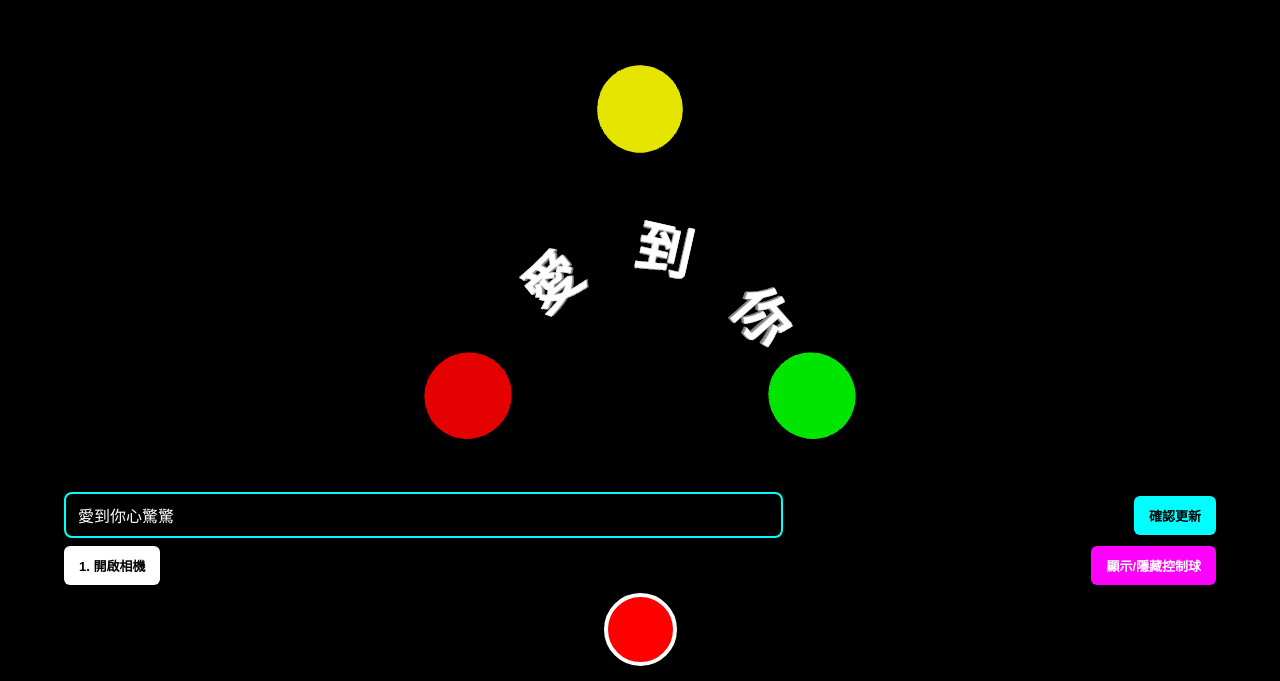
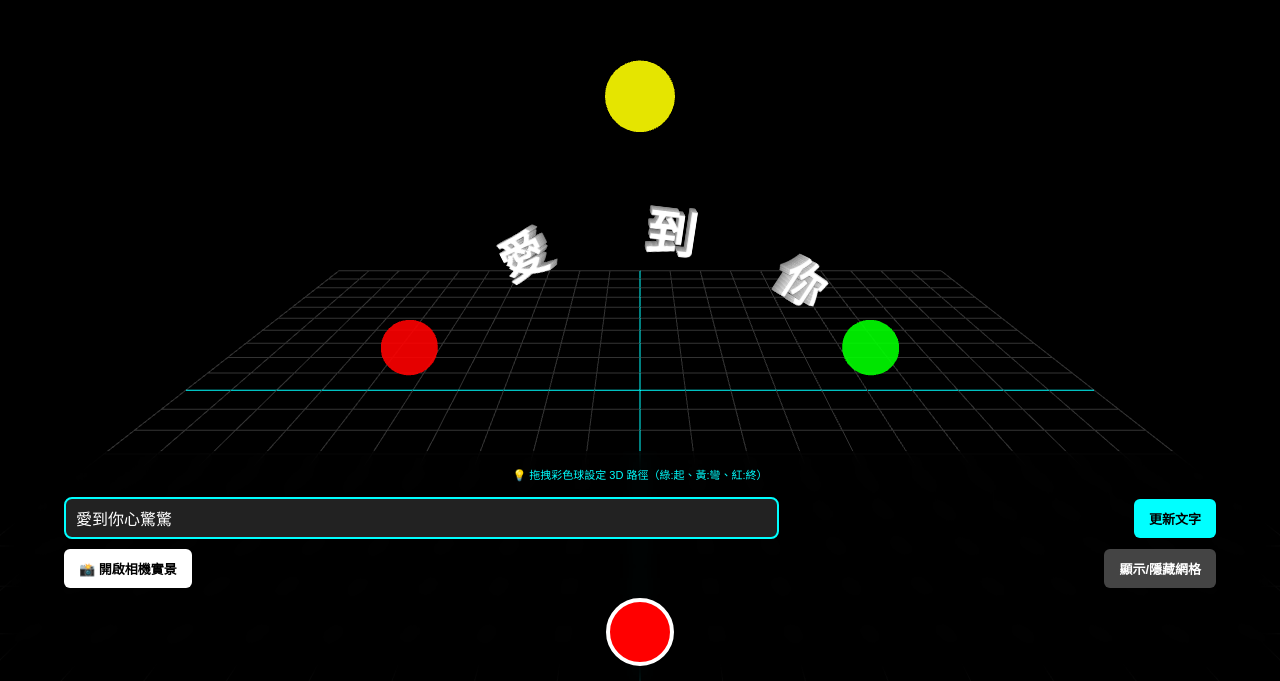
Before and after one commit to kuochili-ops/3D_virtual, a plain HTML site: page index.html in a window 1280 px wide. Shown: the part 119-800 px from the top of the page. Drawn offline with nearby package versions, Linux system fonts and the light colour scheme; animation ran at ten frames a second.

Commit message:
Update index.html

```diff
--- a/index.html
+++ b/index.html
@@ -3,20 +3,21 @@
 <head>
     <meta charset="UTF-8">
     <meta name="viewport" content="width=device-width, initial-scale=1.0, maximum-scale=1.0, user-scalable=no">
-    <title>AR Studio - Ultimate Controls</title>
+    <title>AR Studio - 3D Simulation Mode</title>
     <style>
-        body { margin: 0; background: #000; overflow: hidden; font-family: sans-serif; }
+        body { margin: 0; background: #111; overflow: hidden; font-family: sans-serif; }
         #canvas-container { position: absolute; top: 0; left: 0; width: 100vw; height: 100vh; z-index: 10; }
         #app-ui {
             position: absolute; bottom: 0; left: 0; width: 100%; z-index: 100;
-            background: rgba(0,0,0,0.6); backdrop-filter: blur(5px);
-            padding: 15px 0; display: flex; flex-direction: column; align-items: center; gap: 8px;
+            background: rgba(0,0,0,0.7); backdrop-filter: blur(10px);
+            padding: 15px 0; display: flex; flex-direction: column; align-items: center; gap: 10px;
         }
         .ui-row { width: 90%; display: flex; justify-content: space-between; align-items: center; }
-        input[type="text"] { background: #000; border: 2px solid #00ffff; color: #fff; padding: 12px; border-radius: 8px; width: 60%; font-size: 16px; }
-        #rec-btn { width: 65px; height: 65px; border-radius: 50%; border: 4px solid #fff; background: red; cursor: pointer; }
+        input[type="text"] { background: #222; border: 2px solid #00ffff; color: #fff; padding: 10px; border-radius: 8px; width: 60%; font-size: 16px; }
+        #rec-btn { width: 60px; height: 60px; border-radius: 50%; border: 4px solid #fff; background: red; cursor: pointer; }
         #rec-btn.recording { border-radius: 12px; background: #fff; }
-        .btn { background: #00ffff; border: none; padding: 10px 15px; border-radius: 6px; font-weight: bold; font-size: 13px; }
+        .btn { background: #00ffff; color: #000; border: none; padding: 10px 15px; border-radius: 6px; font-weight: bold; font-size: 13px; cursor: pointer; }
+        .hint { color: #00ffff; font-size: 11px; margin-bottom: 5px; }
     </style>
 </head>
 <body>
@@ -25,13 +26,14 @@
 <div id="canvas-container"></div>
 
 <div id="app-ui">
+    <div class="hint">💡 拖拽彩色球設定 3D 路徑（綠:起、黃:彎、紅:終）</div>
     <div class="ui-row">
         <input type="text" id="textInput" value="愛到你心驚驚">
-        <button class="btn" id="updateBtn">確認更新</button>
+        <button class="btn" id="updateBtn">更新文字</button>
     </div>
     <div class="ui-row">
-        <button class="btn" id="startCam" style="background:#fff;">1. 開啟相機</button>
-        <button class="btn" id="toggleGuide" style="background:#ff00ff; color:#fff;">顯示/隱藏控制球</button>
+        <button class="btn" id="startCam" style="background:#fff;">📸 開啟相機實景</button>
+        <button class="btn" id="toggleGrid" style="background:#444; color:#fff;">顯示/隱藏網格</button>
     </div>
     <div id="rec-btn"></div>
 </div>
@@ -49,60 +51,68 @@
     import * as THREE from 'three';
     import { DragControls } from 'three/addons/controls/DragControls.js';
 
-    class FinalARApp {
+    class SimARApp {
         constructor() {
             this.scene = new THREE.Scene();
             this.renderer = new THREE.WebGLRenderer({ antialias: true, preserveDrawingBuffer: true });
-            this.camera = new THREE.PerspectiveCamera(50, window.innerWidth / window.innerHeight, 1, 2000);
+            this.camera = new THREE.PerspectiveCamera(50, window.innerWidth / window.innerHeight, 1, 3000);
             this.charGroups = [];
             this.init();
         }
 
-        async init() {
+        init() {
             this.renderer.setSize(window.innerWidth, window.innerHeight);
             this.renderer.setPixelRatio(window.devicePixelRatio);
             document.getElementById('canvas-container').appendChild(this.renderer.domElement);
-            this.camera.position.set(0, 0, 300);
 
-            // 強化版控制球：座標更集中在畫面，方便手指操作
+            // 視角設定：稍微俯視，方便觀察 3D 路徑
+            this.camera.position.set(0, 100, 350);
+            this.camera.lookAt(0, 0, 0);
+
+            // 1. 加入模擬地盤 (Grid Helper)
+            this.grid = new THREE.GridHelper(400, 20, 0x00ffff, 0x333333);
+            this.grid.position.y = -50;
+            this.scene.add(this.grid);
+
+            // 2. 初始化路徑球 (起點、轉角、終點)
             this.points = [
-                this.createPoint(new THREE.Vector3(60, -40, 0), 0x00ff00),  // 起點 (綠)
-                this.createPoint(new THREE.Vector3(0, 60, 0), 0xffff00),   // 轉角 (黃)
-                this.createPoint(new THREE.Vector3(-60, -40, 0), 0xff0000) // 終點 (紅)
+                this.createPoint(new THREE.Vector3(100, -30, 0), 0x00ff00), // 起 (綠)
+                this.createPoint(new THREE.Vector3(0, 80, 50), 0xffff00),   // 彎 (黃)
+                this.createPoint(new THREE.Vector3(-100, -30, 0), 0xff0000) // 終 (紅)
             ];
 
-            // 確保 DragControls 綁定正確
-            this.dragControls = new DragControls(this.points, this.camera, this.renderer.domElement);
+            // 拖拽控制
+            this.drag = new DragControls(this.points, this.camera, this.renderer.domElement);
 
-            // 互動綁定
-            document.getElementById('startCam').onclick = () => this.initCamera();
+            // 按鈕事件
+            document.getElementById('startCam').onclick = () => this.enableCamera();
             document.getElementById('updateBtn').onclick = () => this.updateText();
-            document.getElementById('toggleGuide').onclick = () => {
-                this.points.forEach(p => p.visible = !p.visible);
-            };
-            document.getElementById('rec-btn').onclick = (e) => this.toggleRecording(e.target);
+            document.getElementById('toggleGrid').onclick = () => { this.grid.visible = !this.grid.visible; };
+            document.getElementById('rec-btn').onclick = (e) => this.handleRecord(e.target);
 
             this.updateText();
             this.animate();
         }
 
-        async initCamera() {
+        async enableCamera() {
+            const video = document.getElementById('video-source');
             try {
-                const video = document.getElementById('video-source');
-                const stream = await navigator.mediaDevices.getUserMedia({ video: { facingMode: "environment" } });
-                video.srcObject = stream;
+                const s = await navigator.mediaDevices.getUserMedia({ video: { facingMode: "environment" } });
+                video.srcObject = s;
                 video.play();
                 this.scene.background = new THREE.VideoTexture(video);
-            } catch (err) { alert("無法開啟相機，請檢查權限"); }
+                this.grid.visible = false; // 開啟相機後自動隱藏網格
+                this.camera.position.set(0, 0, 300); // 調整回正視視角
+            } catch (e) { alert("請授權相機權限"); }
         }
 
         createPoint(pos, color) {
             const m = new THREE.Mesh(
-                new THREE.SphereGeometry(15), // 增大尺寸
-                new THREE.MeshBasicMaterial({ color: color, transparent: true, opacity: 0.9, depthTest: false })
+                new THREE.SphereGeometry(12),
+                new THREE.MeshBasicMaterial({ color: color, depthTest: false, transparent: true, opacity: 0.9 })
             );
             m.position.copy(pos);
-            m.renderOrder = 999; // 強制置頂渲染
+            m.renderOrder = 999;
             this.scene.add(m);
             return m;
         }
@@ -128,7 +138,7 @@
             const tex = new THREE.CanvasTexture(canvas);
             for (let j = 0; j < 25; j++) {
                 const m = new THREE.Mesh(new THREE.PlaneGeometry(25, 25), new THREE.MeshBasicMaterial({ map: tex, transparent: true, alphaTest: 0.1 }));
-                m.position.z = -j * 0.3;
+                m.position.z = -j * 0.35;
                 m.material.color.setScalar(0.4 + 0.6 * (1 - j/25));
                 g.add(m);
             }
@@ -153,7 +163,7 @@
             this.renderer.render(this.scene, this.camera);
         }
 
-        toggleRecording(btn) {
+        handleRecord(btn) {
             if (!this.recorder || this.recorder.state === "inactive") {
                 this.chunks = [];
                 const stream = this.renderer.domElement.captureStream(30);
@@ -162,7 +172,7 @@
                 this.recorder.onstop = () => {
                     const blob = new Blob(this.chunks, { type: 'video/webm' });
                     const a = document.createElement('a'); a.href = URL.createObjectURL(blob);
-                    a.download = 'ar_fixed.webm'; a.click();
+                    a.download = 'ar_sim_record.webm'; a.click();
                 };
                 this.recorder.start();
                 btn.classList.add('recording');
@@ -172,7 +182,7 @@
             }
         }
     }
-    new FinalARApp();
+    new SimARApp();
 </script>
 </body>
 </html>
```
